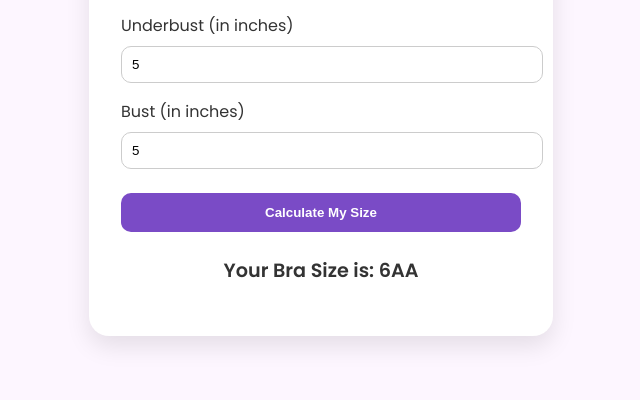
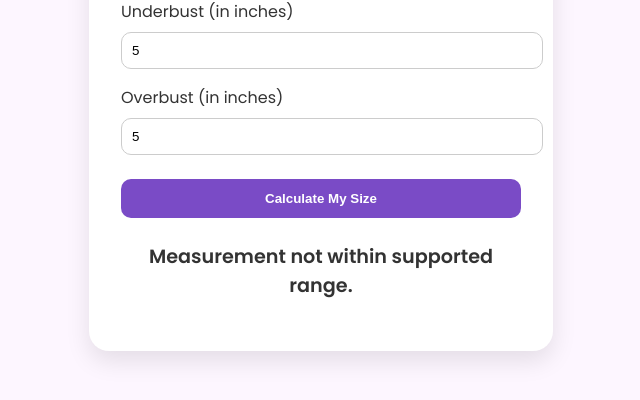
Before and after one commit to sade1209/SIZE-CALCULATOR, a plain HTML site: page index.html in a window 1280 px wide. Both pictures are taken after typing "5", "5" into the empty fields and a click on the button "Calculate My Size". Shown: the part 284-684 px from the top of the page, without its empty margins (319-959 px from the left). Drawn offline with Linux system fonts and the light colour scheme.

Commit message:
Update index.html
Signed-off-by: sade1209 <toimpress.sales@gmail.com>

```diff
--- a/index.html
+++ b/index.html
@@ -77,7 +77,7 @@
     <label for="underbust">Underbust (in inches)</label>
     <input type="number" id="underbust" placeholder="e.g., 30" />
 
-    <label for="bust">Bust (in inches)</label>
+    <label for="bust">Overbust (in inches)</label>
     <input type="number" id="bust" placeholder="e.g., 34" />
 
     <button onclick="calculateBraSize()">Calculate My Size</button>
@@ -85,6 +85,20 @@
   </div>
 
   <script>
+    const sizeChart = [
+      { band: 28, underMin: 23, underMax: 24, cups: ["28-29", "29-30", "30-31", "31-32", "32-33", "33-34"] },
+      { band: 30, underMin: 25, underMax: 26, cups: ["30-31", "31-32", "32-33", "33-34", "34-35", "35-36"] },
+      { band: 32, underMin: 27, underMax: 28, cups: ["32-33", "33-34", "34-35", "35-36", "36-37", "37-38"] },
+      { band: 34, underMin: 29, underMax: 30, cups: ["34-35", "35-36", "36-37", "37-38", "38-39", "39-40"] },
+      { band: 36, underMin: 31, underMax: 32, cups: ["36-37", "37-38", "38-39", "39-40", "40-41", "41-42"] },
+      { band: 38, underMin: 33, underMax: 34, cups: ["38-39", "39-40", "40-41", "41-42", "42-43", "43-44"] },
+      { band: 40, underMin: 35, underMax: 36, cups: ["40-41", "41-42", "42-43", "43-44", "44-45", "45-46"] },
+      { band: 42, underMin: 37, underMax: 38, cups: ["42-43", "43-44", "44-45", "45-46", "46-47", "47-48"] },
+      { band: 44, underMin: 39, underMax: 40, cups: ["44-45", "45-46", "46-47", "47-48", "48-49", "49-50"] }
+    ];
+
+    const cupLetters = ["A", "B", "C", "D", "E", "F"];
+
     function calculateBraSize() {
       const underbust = parseFloat(document.getElementById("underbust").value);
       const bust = parseFloat(document.getElementById("bust").value);
@@ -94,14 +108,22 @@
         return;
       }
 
-      let bandSize = Math.round(underbust);
-      if (bandSize % 2 !== 0) bandSize += 1;
+      for (let entry of sizeChart) {
+        if (underbust >= entry.underMin && underbust <= entry.underMax) {
+          for (let i = 0; i < entry.cups.length; i++) {
+            const [min, max] = entry.cups[i].split("-").map(Number);
+            if (bust >= min && bust <= max) {
+              const result = `${entry.band}${cupLetters[i]}`;
+              document.getElementById("result").innerText = `Your Bra Size is: ${result}`;
+              return;
+            }
+          }
+          document.getElementById("result").innerText = `Could not determine cup size for bust ${bust} with band ${entry.band}`;
+          return;
+        }
+      }
 
-      const difference = Math.round(bust - underbust);
-      const cupSizes = ["AA", "A", "B", "C", "D", "DD", "E", "F", "G", "H"];
-      const cupSize = cupSizes[difference] || "Custom";
-
-      document.getElementById("result").innerText = `Your Bra Size is: ${bandSize}${cupSize}`;
+      document.getElementById("result").innerText = "Measurement not within supported range.";
     }
   </script>
 </body>
```
